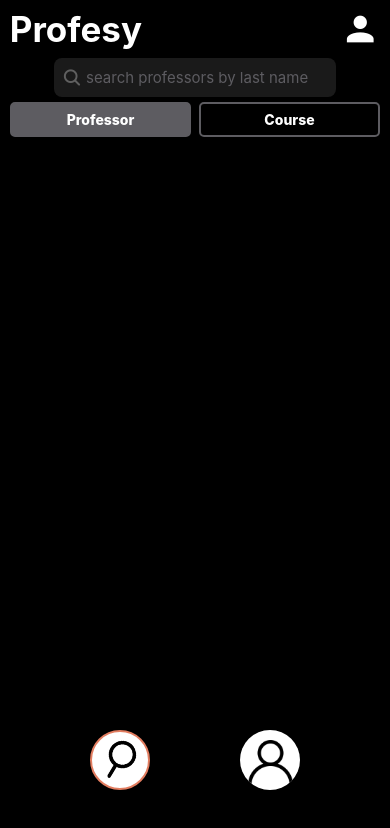
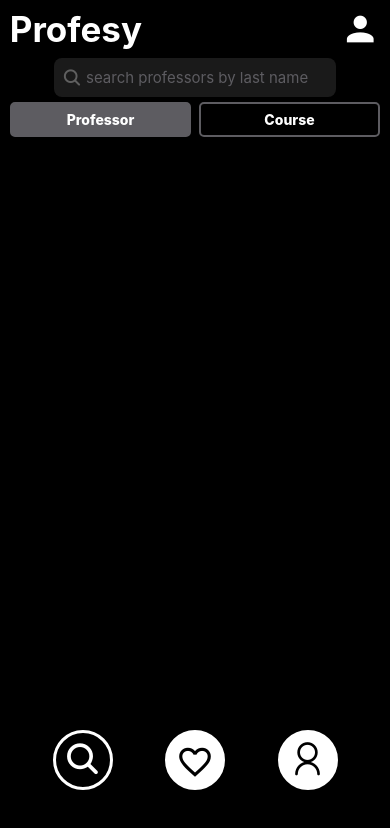
Before and after one commit to elitracy/profesy-public, a React Native app: screen /Home in a window 390 px wide. Shown: the top 828 px of the page. Built offline with nearby package versions, Linux system fonts and the light colour scheme.

Commit message:
feat(navigation.tsx): added favorites button, changed button style

```diff
--- a/RootStackParams.ts
+++ b/RootStackParams.ts
@@ -1,6 +1,7 @@
 export type RootStackParamList = {
   Login: undefined
   Home: undefined
+  Favorites: undefined
   Signup: undefined
   Account: undefined
   Professor: { profName: string; courses: Course[] }
--- a/components/Navigation.tsx
+++ b/components/Navigation.tsx
@@ -6,6 +6,9 @@ import { NativeStackNavigationProp } from '@react-navigation/native-stack'
 import { useNavigation } from '@react-navigation/native'
 import React from 'react'
 import NavContext from '../utils/NavContext'
+import { MaterialIcons } from '@expo/vector-icons'
+import { Ionicons } from '@expo/vector-icons'
+import { AntDesign } from '@expo/vector-icons'
 
 type navScreenProp = NativeStackNavigationProp<RootStackParamList>
 
@@ -16,6 +19,7 @@ export function Navigation() {
 
   return (
     <View style={styles.navContainer}>
+
       {/*HOME BUTTON*/}
       <Pressable
         onPress={() => {
@@ -25,8 +29,10 @@ export function Navigation() {
         style={[
           currentNav === 'home' && styles.pressed,
           {
-            backgroundColor: 'white',
+            backgroundColor: currentNav === 'home' ? "black" : "white",
             borderRadius: 50,
+            borderWidth: 3,
+            borderColor: "white",
             width: 60,
             height: 60,
             alignItems: 'center',
@@ -34,41 +40,51 @@ export function Navigation() {
           }
         ]}
       >
-        <Image
-          source={require('../utils/searchIcon.png')}
-          style={{
-            width: 34,
-            height: 34,
-            padding: 6,
-            marginBottom: 3,
-            transform: [{ rotate: '75deg' }]
-          }}
-        />
+        <Ionicons name="search" size={38} color={`${currentNav === 'home' ? "white" : "black"}`} />
+      </Pressable>
+
+      {/*FAVORITES BUTTON*/}
+      <Pressable
+        onPress={() => {
+          navigation.navigate('Favorites')
+          setCurrentNav('favorites')
+        }}
+        style={[
+          {
+            backgroundColor: currentNav === 'favorites' ? "black" : "white",
+            borderRadius: 50,
+            borderWidth: 3,
+            borderColor: "white",
+            width: 60,
+            height: 60,
+            alignItems: 'center',
+            justifyContent: 'center'
+          }
+        ]}
+      >
+        <MaterialIcons name="favorite-outline" size={38} color={`${currentNav === 'favorites' ? "white" : "black"}`} style={{marginTop: 4}}/>
       </Pressable>
 
       {/*ACCOUNT BUTTON*/}
       <Pressable
         onPress={() => {
+          navigation.navigate('Account')
           setCurrentNav('account')
-          navigation.navigate('Account')
         }}
         style={[
-          currentNav === 'account' && styles.pressed,
           {
-            backgroundColor: 'white',
+            backgroundColor: currentNav === 'account' ? "black" : "white",
             borderRadius: 50,
+            borderWidth: 3,
+            borderColor: "white",
             width: 60,
             height: 60,
             alignItems: 'center',
-            justifyContent: 'center',
-            overflow: 'hidden'
+            justifyContent: 'center'
           }
         ]}
       >
-        <Image
-          source={require('../utils/accountIcon.png')}
-          style={{ width: 45, height: 45, marginBottom: -5 }}
-        />
+        <AntDesign name="user" size={38} color={`${currentNav === 'account' ? "white" : "black"}`}/>
       </Pressable>
     </View>
   )
@@ -87,8 +103,4 @@ const styles = StyleSheet.create({
     alignItems: 'center',
     justifyContent: 'space-evenly'
   },
-  pressed: {
-    borderWidth: 2,
-    borderColor: colors.RED
-  }
 })
```
